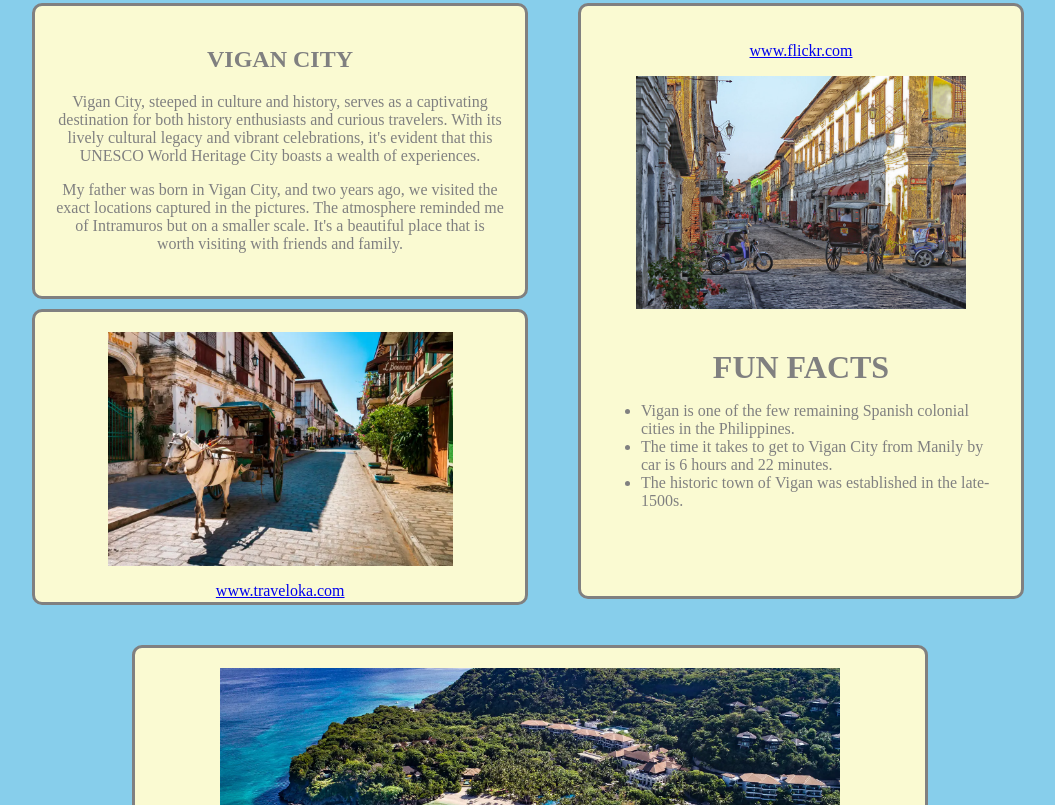
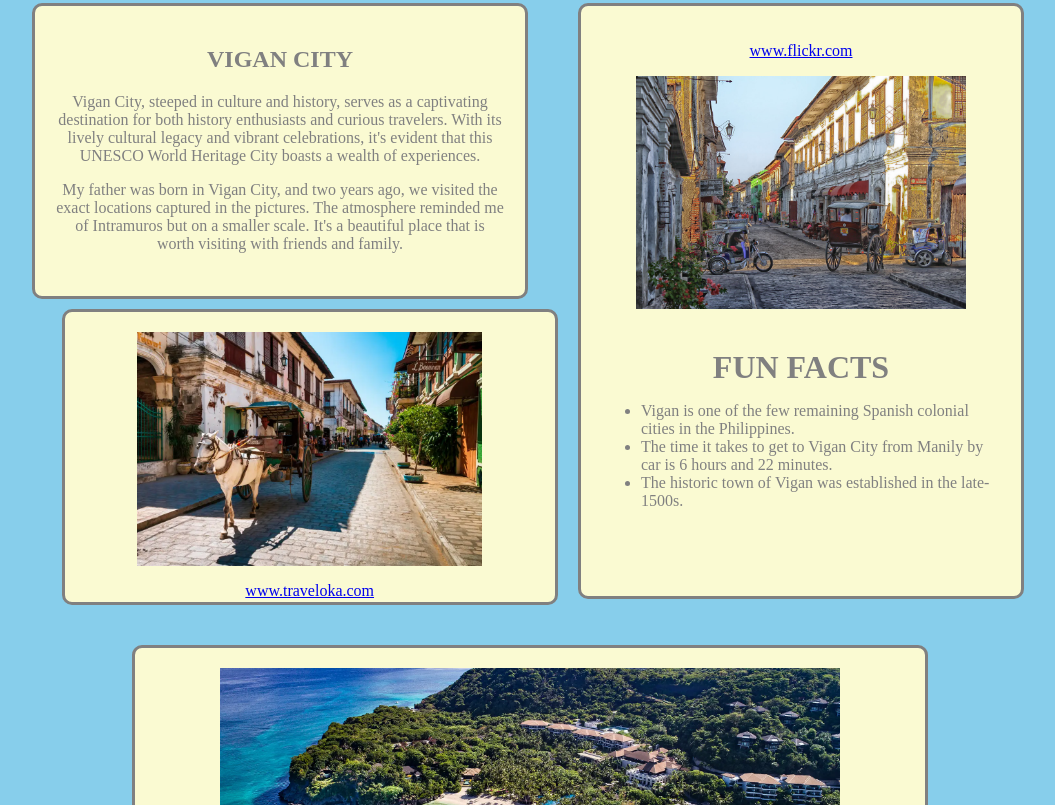
Before and after one commit to mikmik240/ICT9Emerald_Q2Project_Bechayda_Estefani, a plain HTML site: page index.html in a window 1280 px wide. Shown: the part 367-1172 px from the top of the page, without its empty margins (110-1165 px from the left). Drawn offline with Linux system fonts and the light colour scheme.

Commit message:
thematrix.css

```diff
--- a/thematrix.css
+++ b/thematrix.css
@@ -78,7 +78,7 @@ body {background-color: skyblue; font-family: Arial, sans-serif; text-align: cen
   height: 250px;
   margin-top: -290;
   margin-right: 40%;
-  margin-left: -2%;
+  margin-left: 3%;
   font-family: "Times New Roman", Times, serif;
 }
 
```
